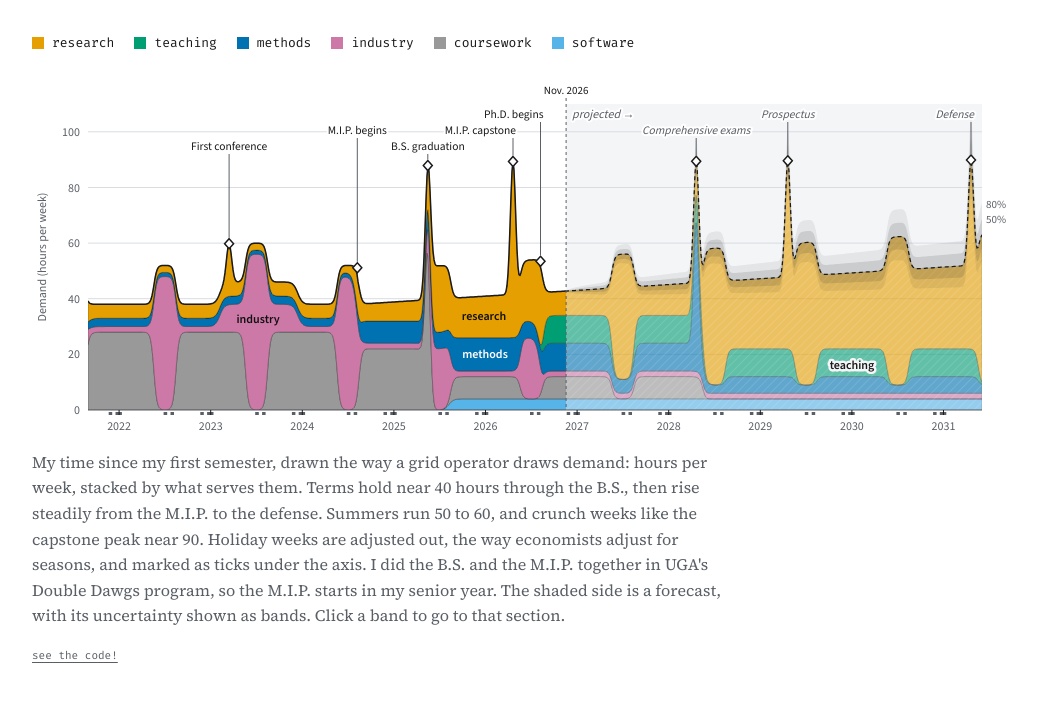
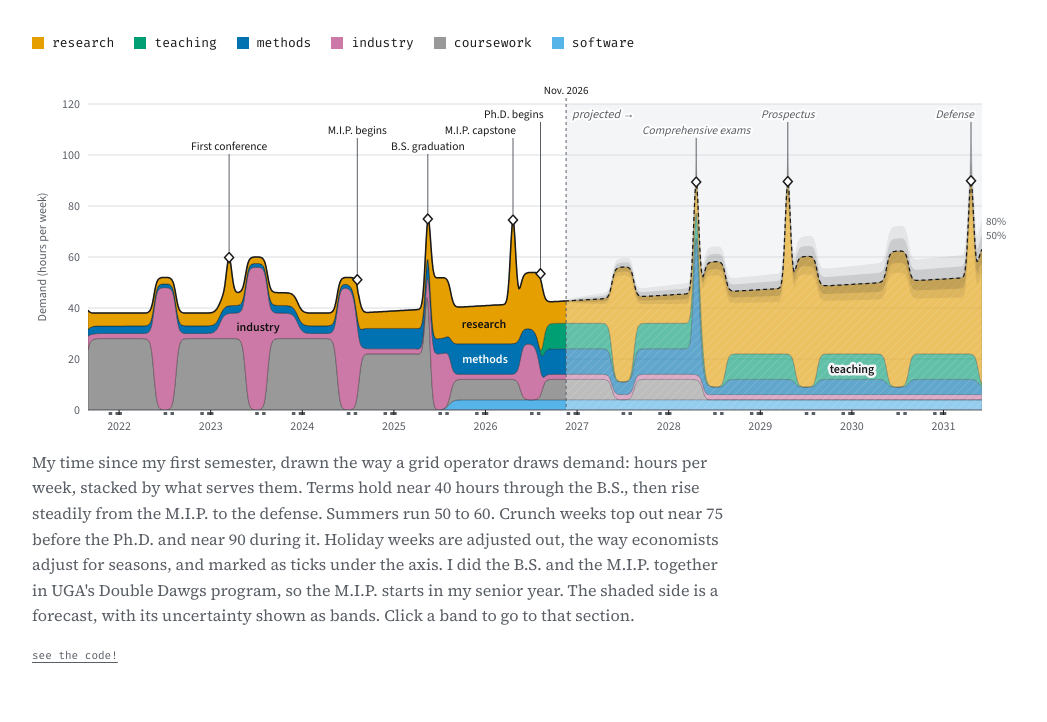
Before and after one commit to ani-sdhu/Website, a plain HTML site: page index.html in a window 1280 px wide. Shown: the part 262-984 px from the top of the page, without its empty margins (116-1163 px from the left). Drawn offline with nearby package versions, Linux system fonts and the light colour scheme.

Commit message:
Cap pre-Ph.D. crunch weeks at 75 hours; y-axis to 120
Co-Authored-By: Claude Opus 5.5 <noreply@anthropic.com>
Claude-Session: https://claude.ai/code/session_01EK45k6sFjaWVFGKx49TiBy

```diff
--- a/assets/js/site.js
+++ b/assets/js/site.js
@@ -23,7 +23,7 @@
      draws load by source. The model matches the R code under "see the code!".
      Each band links to its section of the page. */
   var chunk = $("#chunk"), holder = $("#plot"), tip = $("#plot-tip"), said = $("#plot-live");
-  var T0 = 2021.66, T1 = 2031.42, TOP = 110, PHD = 2026.6, WEEK = 1 / 52;
+  var T0 = 2021.66, T1 = 2031.42, TOP = 120, PHD = 2026.6, WEEK = 1 / 52;
   var BANDS = ["software", "coursework", "industry", "methods", "teaching", "research"];   // bottom of the stack first
   var HREF = { software: "#software", coursework: "#education", industry: "#experience", methods: "#methods", teaching: "#teaching", research: "#research" };
   var INK = { software: "#111", coursework: "#111", industry: "#111", methods: "#fff", teaching: "#111", research: "#111" };
@@ -51,9 +51,9 @@
     var target = trend(t) + s * (t < 2024.6 ? 14 : 12), used = 0;   // summers run heavier
     ["software", "coursework", "industry", "methods", "teaching"].forEach(function (b) { used += l[b]; });
     l.research = Math.max(2, target - used);                         // research takes up the rest
-    l.coursework += peak(t, 2025.37, 44);                            // crunch weeks
+    l.coursework += peak(t, 2025.37, 31);                            // crunch weeks
     l.methods += peak(t, 2028.3, 44);
-    l.research += peak(t, 2023.2, 14) + peak(t, 2026.3, 48) + peak(t, 2029.3, 42) + peak(t, 2031.3, 38);
+    l.research += peak(t, 2023.2, 14) + peak(t, 2026.3, 33) + peak(t, 2029.3, 42) + peak(t, 2031.3, 38);
     return l;
   }
   function holiday(t) {   // how far into a holiday week t falls, 0 to 1
@@ -135,7 +135,7 @@
       "</defs>";
 
     o += '<rect class="proj" x="' + nx + '" y="' + m.t + '" width="' + f1(m.l + pw - nx) + '" height="' + ph + '"/>';
-    [20, 40, 60, 80, 100].forEach(function (v) { y = f1(Y(v)); o += '<path class="grid" d="M' + m.l + " " + y + "H" + (m.l + pw) + '"/>'; });
+    [20, 40, 60, 80, 100, 120].forEach(function (v) { y = f1(Y(v)); o += '<path class="grid" d="M' + m.l + " " + y + "H" + (m.l + pw) + '"/>'; });
     o += '<g clip-path="url(#clip-ahead)"><g class="ahead" clip-path="url(#clip-right)">' + bands +
          '<path class="hatched" d="' + stackArea + '"/>' +
          '<path class="fan80" d="' + fan(Z[0], Z[3]) + '"/><path class="fan50" d="' + fan(Z[1], Z[2]) + '"/>' +
@@ -153,7 +153,7 @@
     }
     o += '<path class="rug" d="' + rug + '"/>';
 
-    [0, 20, 40, 60, 80, 100].forEach(function (v) { o += '<text x="' + (m.l - 8) + '" y="' + f1(Y(v) + 4) + '" text-anchor="end">' + v + "</text>"; });
+    [0, 20, 40, 60, 80, 100, 120].forEach(function (v) { o += '<text x="' + (m.l - 8) + '" y="' + f1(Y(v) + 4) + '" text-anchor="end">' + v + "</text>"; });
     o += '<text class="ytitle" transform="translate(14 ' + f1(m.t + ph / 2) + ') rotate(-90)" text-anchor="middle">Demand (hours per week)</text>';
     for (var yr = 2022; yr <= 2031; yr += small ? 2 : 1) {
       x = f1(X(yr));
@@ -216,7 +216,7 @@
     o += '<path class="cross" id="cross" d="" visibility="hidden"/><g id="dots"></g>';
     holder.innerHTML = '<svg viewBox="0 0 ' + W + " " + H + '" width="' + W + '" height="' + H + '" tabindex="0" role="img" aria-label="' +
       'Stacked area chart of my hours per week from fall 2021 to 2031, by what fills them, adjusted for holidays. School terms hold near 40 hours ' +
-      'through the B.S., then rise steadily from the M.I.P. to the defense, to about 52. Summers run 50 to 60, and crunch weeks reach about 90. ' +
+      'through the B.S., then rise steadily from the M.I.P. to the defense, to about 52. Summers run 50 to 60. Crunch weeks reach about 75 before the Ph.D. and about 90 during it. ' +
       'Everything after ' + monthOf(now) + ' is projected, with 50 and 80 percent intervals. Use the left and right arrow keys to read values.">' + o + "</svg>";
     view = { X: X, Y: Y, m: m, pw: pw, ph: ph, W: W, H: H, svg: holder.querySelector("svg") };
     wireSvg();
--- a/index.html
+++ b/index.html
@@ -51,7 +51,7 @@
         <div class="tip" id="plot-tip" hidden></div>
       </div>
       <p class="sr-only" id="plot-live" aria-live="polite"></p>
-      <figcaption>My time since my first semester, drawn the way a grid operator draws demand: hours per week, stacked by what serves them. Terms hold near 40 hours through the B.S., then rise steadily from the M.I.P. to the defense. Summers run 50 to 60, and crunch weeks like the capstone peak near 90. Holiday weeks are adjusted out, the way economists adjust for seasons, and marked as ticks under the axis. I did the B.S. and the M.I.P. together in UGA's Double Dawgs program, so the M.I.P. starts in my senior year. The shaded side is a forecast, with its uncertainty shown as bands. Click a band to go to that section.</figcaption>
+      <figcaption>My time since my first semester, drawn the way a grid operator draws demand: hours per week, stacked by what serves them. Terms hold near 40 hours through the B.S., then rise steadily from the M.I.P. to the defense. Summers run 50 to 60. Crunch weeks top out near 75 before the Ph.D. and near 90 during it. Holiday weeks are adjusted out, the way economists adjust for seasons, and marked as ticks under the axis. I did the B.S. and the M.I.P. together in UGA's Double Dawgs program, so the M.I.P. starts in my senior year. The shaded side is a forecast, with its uncertainty shown as bands. Click a band to go to that section.</figcaption>
       <details class="code">
         <summary>see the code!</summary>
         <pre class="src"><code>wk   &lt;- seq(2021.66, 2031.42, by = 1/365)                    <span class="cm"># every day since my first semester</span>
@@ -74,9 +74,9 @@ load &lt;- cbind(                                                  <span class="
                                 10 * on(2026.6, 2028.4) + 6 * on(2028.4)),
   teaching   = (1 - s) * 10 * phd)
 load &lt;- cbind(load, research = pmax(2, target - rowSums(load)))  <span class="cm"># research takes up the rest</span>
-load[, "coursework"] &lt;- load[, "coursework"] + peak(2025.37, 44)
+load[, "coursework"] &lt;- load[, "coursework"] + peak(2025.37, 31)
 load[, "methods"]    &lt;- load[, "methods"] + peak(2028.3, 44)
-load[, "research"]   &lt;- load[, "research"] + peak(2023.2, 14) + peak(2026.3, 48) + peak(2029.3, 42) + peak(2031.3, 38)
+load[, "research"]   &lt;- load[, "research"] + peak(2023.2, 14) + peak(2026.3, 33) + peak(2029.3, 42) + peak(2031.3, 38)
 
 total &lt;- rowSums(load)
 h     &lt;- pmax(0, wk - now)
@@ -84,8 +84,8 @@ fan   &lt;- sapply(c(-1.28, -0.674, 0.674, 1.28), function(z) total * exp(z * 0.
 hol   &lt;- c(outer(2021:2031, c(0.505, 0.58, 0.905, 0.995), "+"))  <span class="cm"># July 4, July 31, Thanksgiving, winter break</span>
 
 stack &lt;- t(apply(load, 1, cumsum))
-plot(range(wk), c(0, 110), type = "n", bty = "n", las = 1, xlab = "", ylab = "Demand (hours per week)")
-abline(h = seq(20, 100, 20), col = "grey88")
+plot(range(wk), c(0, 120), type = "n", bty = "n", las = 1, xlab = "", ylab = "Demand (hours per week)")
+abline(h = seq(20, 120, 20), col = "grey88")
 for (k in ncol(stack):1)
   polygon(c(wk, rev(wk)), c(stack[, k], 0 * wk), border = "grey15", lwd = 0.75,
           col = palette.colors(9, "Okabe-Ito")[c(3, 9, 8, 6, 4, 2)][k])
```
